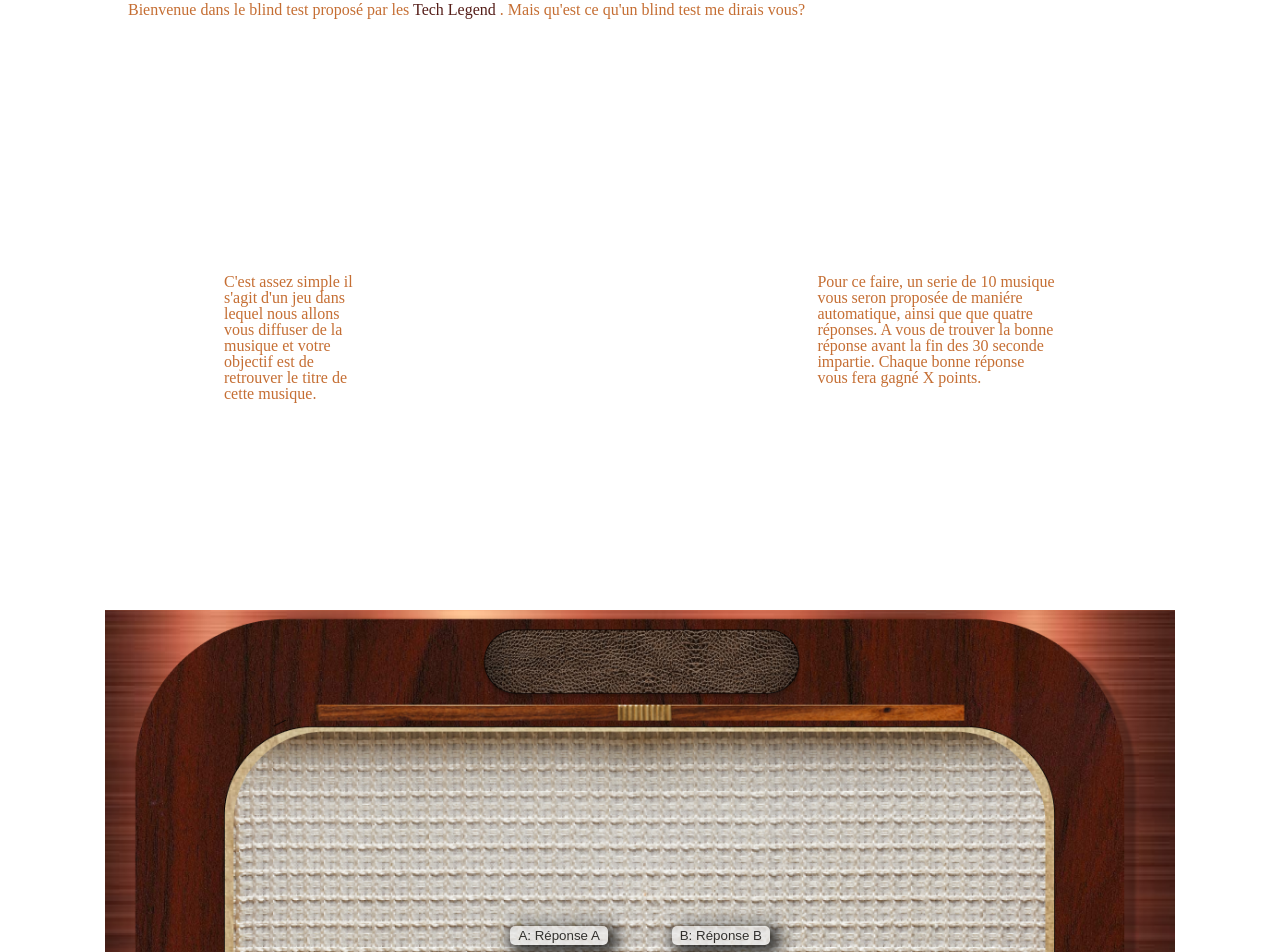
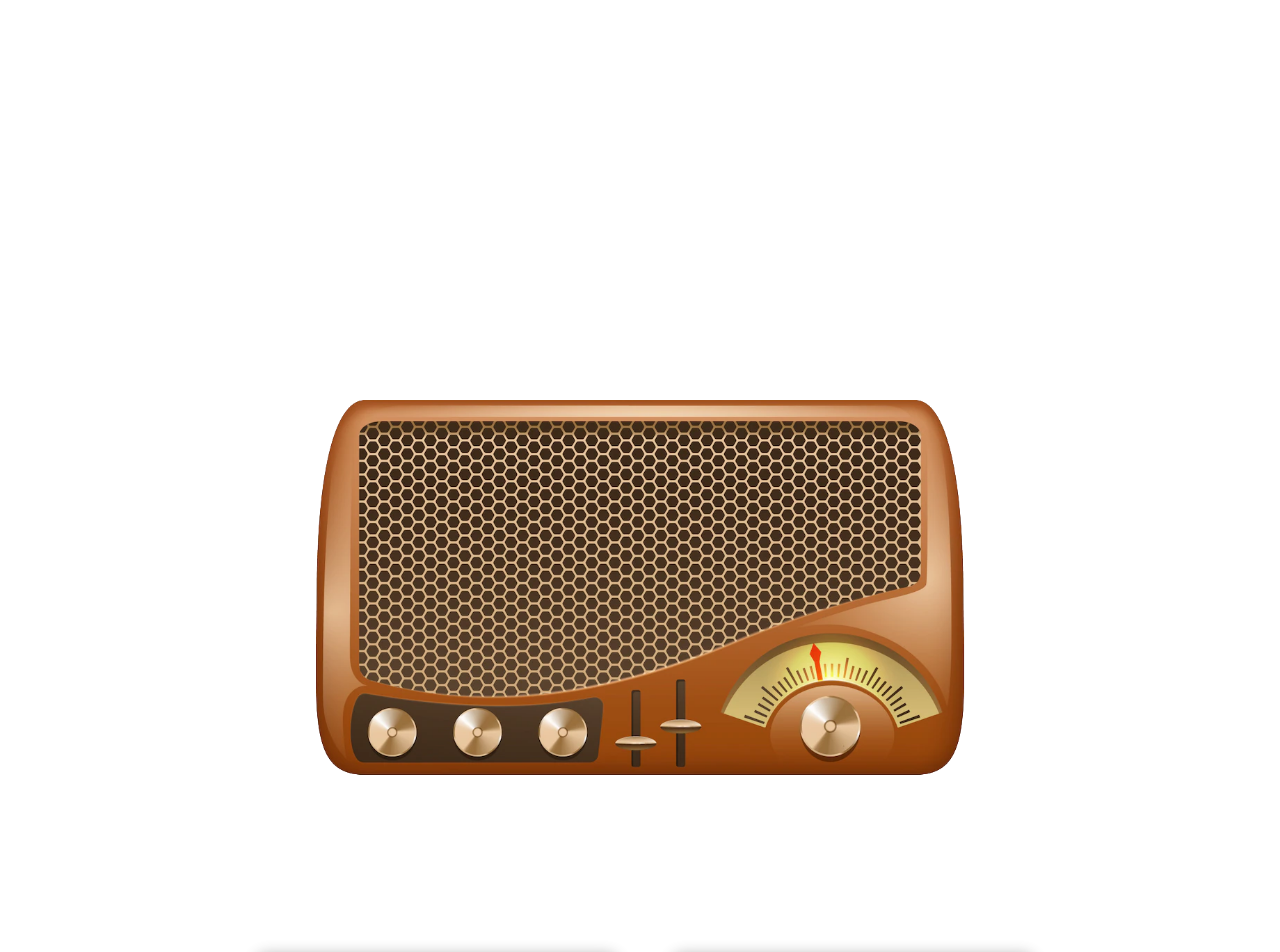
Before and after one commit to WildCodeSchool/2022-09-JS-Lille-project-2-g1-techlegends, a React (Vite) app in the folder frontend/: page / in a window 1280 px wide. Shown: the part 1040-1992 px from the top of the page. Built offline with nearby package versions, Linux system fonts and the light colour scheme.

Commit message:
adding background gameplay

```diff
--- a/frontend/src/components/button/style.jsx
+++ b/frontend/src/components/button/style.jsx
@@ -2,7 +2,7 @@ import styled from "styled-components";
 
 export default styled.section`
   position: relative;
-  top: -10%;
+  top: 10%;
   display: flex;
   justify-content: center;
 
@@ -11,13 +11,28 @@ export default styled.section`
     display: flex;
     flex-direction: column;
     margin: 1rem;
+    width: 30%;
   }
-
   button {
+    position: relative;
+    top: 25vh;
     margin: 1rem;
     opacity: 0.75;
     border: solid 1px transparent;
     border-radius: 5px;
-    box-shadow: 5px 5px 15px 5px #000000;
+    box-shadow: 5px 5px 15px 5px #0000006e;
+
+  }
+
+  @media (max-width: 768px) {
+    button {
+      /* border: solid 3px red; */
+      display: flex;
+      justify-content: center;
+    }
+    .response {
+      display: flex;
+      flex-direction: column; */
+    }
   }
 `;
--- a/frontend/src/components/video/style.jsx
+++ b/frontend/src/components/video/style.jsx
@@ -4,6 +4,11 @@ export default styled.article`
   position: relative;
   top: -20%;
   left: 33%;
-  z-index: 10;
-  opacity: 0.1;
+  opacity: 0.2;
+
+  @media (max-width: 768px) {
+    position: relative;
+    top: 20%;
+    left: 0%;
+  }
 `;
--- a/frontend/src/pages/Game/Style.jsx
+++ b/frontend/src/pages/Game/Style.jsx
@@ -1,5 +1,5 @@
 import styled from "styled-components";
-import image from "@assets/bgGame.png";
+import image from "@assets/Transistor.png";
 
 export default styled.section`
   height: 95vh;
@@ -7,11 +7,5 @@ export default styled.section`
   background-repeat: no-repeat;
   background-size: contain;
   background-position: center;
-
-  img {
-    width: 640px;
-    height: 360px;
-    position: relative;
-    top: 20%;
-  }
+  background-size: 120vmin;
 `;
--- a/frontend/src/pages/Home/Style.jsx
+++ b/frontend/src/pages/Home/Style.jsx
@@ -2,6 +2,7 @@ import styled from "styled-components";
 
 export default styled.section`
   img {
-    margin: 20vmin;
+    display: block;
+    margin: auto;
   }
 `;
--- a/frontend/src/pages/Rules/Rules.jsx
+++ b/frontend/src/pages/Rules/Rules.jsx
@@ -6,7 +6,7 @@ export default function Rules() {
       <h2>
         Régles <span>du Jeu</span>
       </h2>
-      <p>
+      <p className="Welcome">
         Bienvenue dans le blind test proposé par les <span>Tech Legend</span> .
         Mais qu'est ce qu'un blind test me dirais vous?
       </p>
--- a/frontend/src/pages/Rules/style.jsx
+++ b/frontend/src/pages/Rules/style.jsx
@@ -13,8 +13,11 @@ export default styled.section`
     color: #551e19;
   }
 
-  p {
+  .Welcome {
     margin: 8rem;
+    display: block;
+    margin-left: 15%;
+    margin-right: 15%;
   }
 
   div.rightLeft {
@@ -23,6 +26,21 @@ export default styled.section`
 
   .left,
   .right {
-    padding: 0 6rem;
+    /* padding: 0 4rem; */
+    margin-top: 12%;
+    border-radius: 5px;
+    display: flex;
+    flex-direction: wrap;
+  }
+  .left {
+    margin-right: 12%;
+    width: 100%;
+  }
+  .right {
+    width: 100%;
+  }
+  .rightLeft {
+    width: 50%;
+    margin: auto;
   }
 `;
```
Also changed, not shown: frontend/src/assets/Transistor.png (added).
